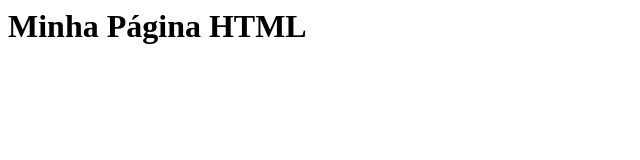
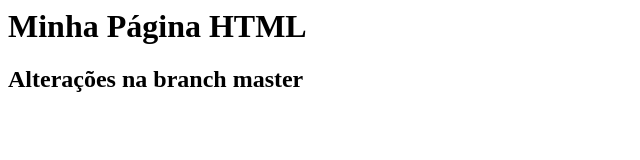
Before and after one commit to thiag0Paulo/thiag0paulo-no-github, a plain HTML site: page index.html in a window 1280 px wide. Shown: the whole page, without its empty margins (0-640 px from the left). Drawn offline with Linux system fonts and the light colour scheme.

Commit message:
arquivo index.html atualizado na Master

```diff
--- a/index.html
+++ b/index.html
@@ -1,5 +1,6 @@
 <html>
 	<body>
 		<h1>Minha Página HTML</h1>
+		<h2>Alterações na branch master</h2>
 	</body>
 </html>
```
